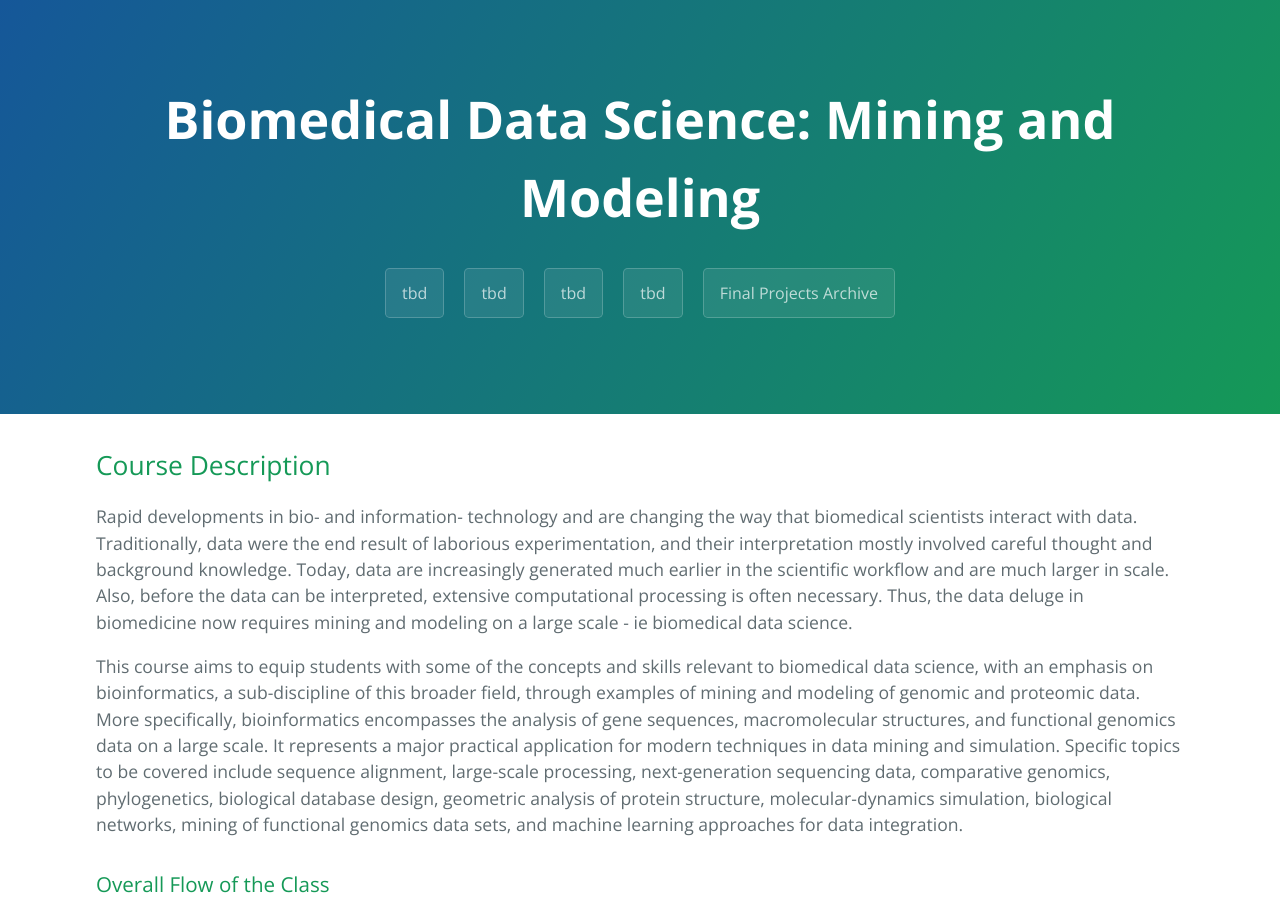
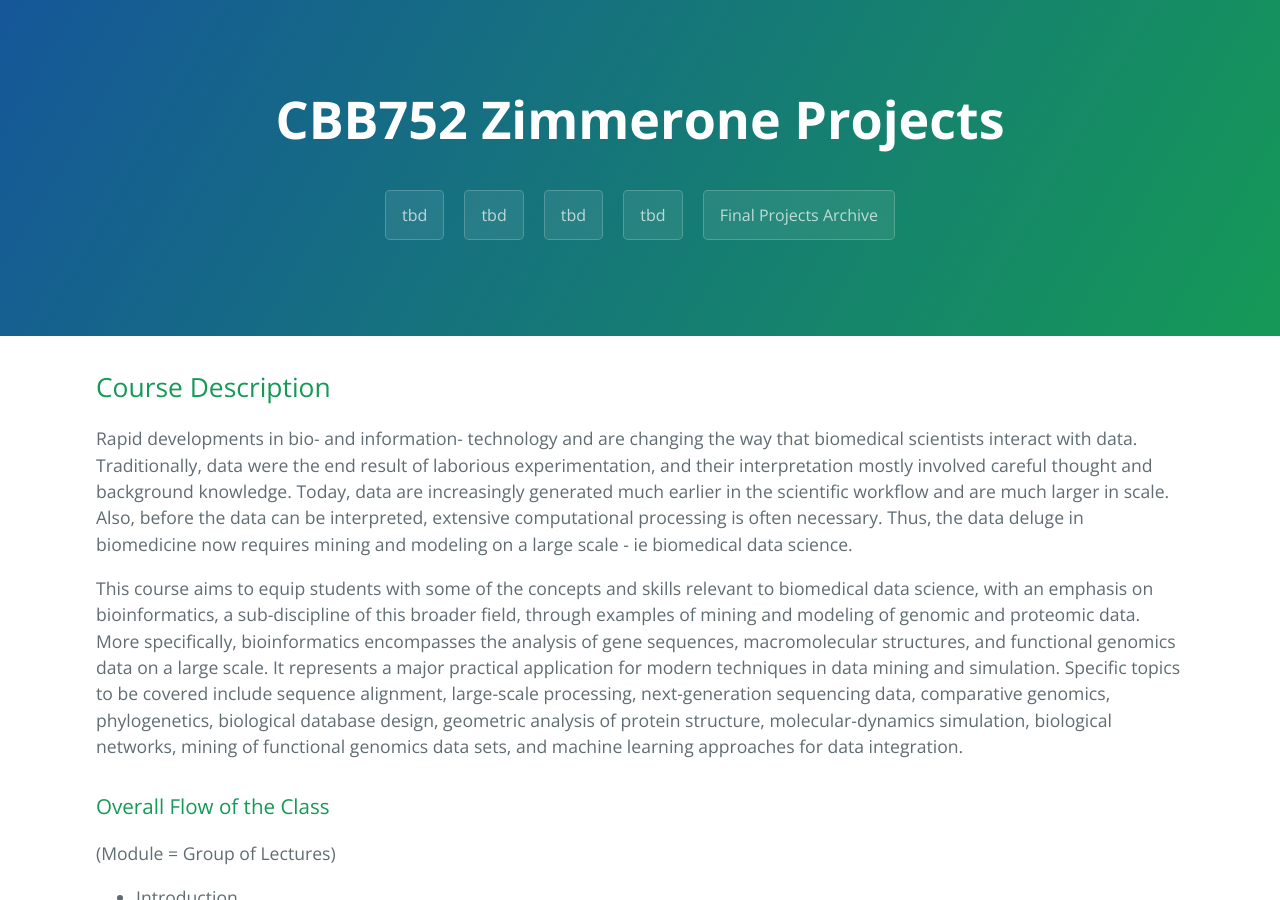
Before and after one commit to susannaliu0705/cbb752-zimmerone-projects, a Jekyll site: the page built from index.md, in a window 1280 px wide and 900 px high. Built offline with Jekyll 4.4.1, drawn with Linux system fonts in a browser that asks for light colours; our own code applies the rules of GitHub Pages for plain Markdown files; some of the changed text lies outside the part shown.

Commit message:
Update _config.yml
Signed-off-by: susannaliu0705 <72394091+susannaliu0705@users.noreply.github.com>

```diff
--- a/_config.yml
+++ b/_config.yml
@@ -1,6 +1,6 @@
 theme: jekyll-theme-cayman
 name: "CBB752 Zimmerone Projects"
-title: "Biomedical Data Science: Mining and Modeling"
+title: "CBB752 Zimmerone Projects"
 description: "projects progress from 2017-2022"
 author:
   name: Susanna Liu
```
